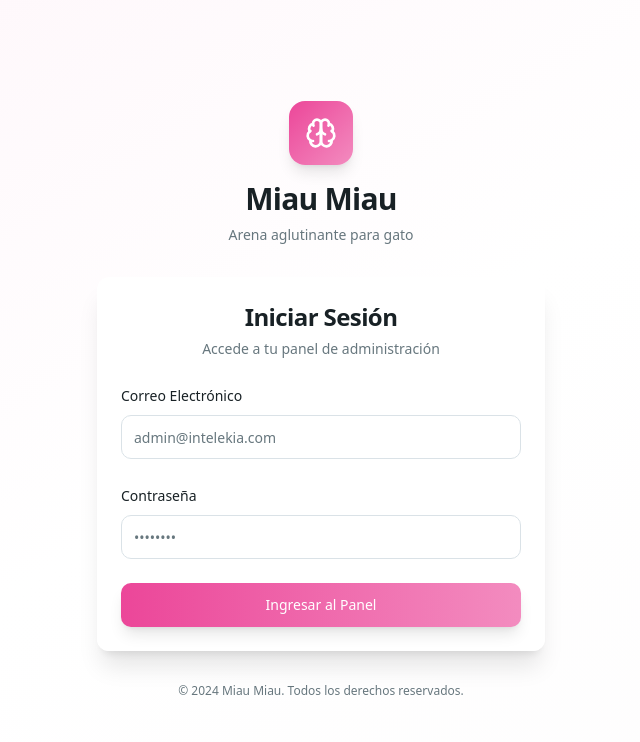
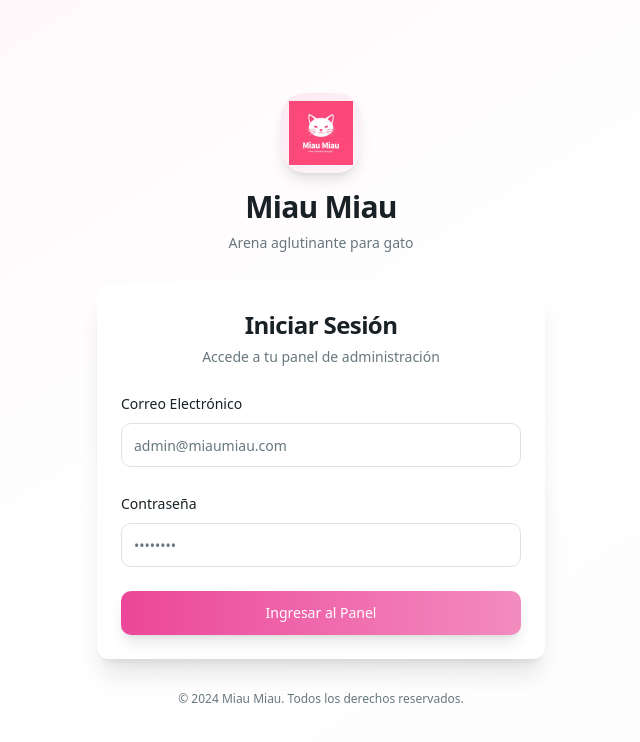
Before and after one commit to JoseManuelGdlO/miaumiua-front, a React (Vite) app: page / in a window 1280 px wide. Shown: the top 742 px of the page, without its empty margins (319-959 px from the left). Built offline with nearby package versions, Linux system fonts and the light colour scheme.

Commit message:
Update logo
Replace brain logo with Arirba logo.

```diff
--- a/src/components/AppSidebar.tsx
+++ b/src/components/AppSidebar.tsx
@@ -1,7 +1,6 @@
 import { useState } from "react";
 import { NavLink, useLocation } from "react-router-dom";
 import {
-  Brain,
   Users,
   Bot,
   Tag,
@@ -28,6 +27,7 @@ import {
   useSidebar,
 } from "@/components/ui/sidebar";
 import { Collapsible, CollapsibleContent, CollapsibleTrigger } from "@/components/ui/collapsible";
+import miauMiauLogo from "@/assets/miau-miau-logo.png";
 
 const menuItems = [
   { title: "Dashboard", url: "/dashboard", icon: Home },
@@ -79,8 +79,12 @@ export function AppSidebar() {
       {/* Header */}
       <div className="p-4 border-b border-sidebar-border">
         <div className="flex items-center space-x-3">
-          <div className="w-8 h-8 bg-gradient-to-br from-primary to-primary-light rounded-lg flex items-center justify-center">
-            <Brain className="h-5 w-5 text-primary-foreground" />
+          <div className="w-10 h-10 bg-gradient-to-br from-primary/10 to-primary/5 rounded-xl flex items-center justify-center p-1">
+            <img
+              src={miauMiauLogo}
+              alt="Miau Miau Logo"
+              className="w-full h-full object-contain"
+            />
           </div>
           {!isCollapsed && (
             <div>
--- a/src/pages/Login.tsx
+++ b/src/pages/Login.tsx
@@ -4,7 +4,7 @@ import { Button } from "@/components/ui/button";
 import { Input } from "@/components/ui/input";
 import { Label } from "@/components/ui/label";
 import { Card, CardContent, CardDescription, CardHeader, CardTitle } from "@/components/ui/card";
-import { Brain } from "lucide-react";
+import miauMiauLogo from "@/assets/miau-miau-logo.png";
 
 const Login = () => {
   const [email, setEmail] = useState("");
@@ -25,8 +25,12 @@ const Login = () => {
         {/* Logo and branding */}
         <div className="text-center space-y-4">
           <div className="flex justify-center">
-            <div className="w-16 h-16 bg-gradient-to-br from-primary to-primary-light rounded-2xl flex items-center justify-center shadow-lg">
-              <Brain className="h-8 w-8 text-primary-foreground" />
+            <div className="w-20 h-20 bg-gradient-to-br from-primary/10 to-primary/5 rounded-3xl flex items-center justify-center shadow-lg p-2">
+              <img
+                src={miauMiauLogo}
+                alt="Miau Miau Logo"
+                className="w-full h-full object-contain"
+              />
             </div>
           </div>
           <div className="space-y-2">
@@ -56,7 +60,7 @@ const Login = () => {
                 <Input
                   id="email"
                   type="email"
-                  placeholder="admin@intelekia.com"
+                  placeholder="admin@miaumiau.com"
                   value={email}
                   onChange={(e) => setEmail(e.target.value)}
                   required
```
Also changed, not shown: src/assets/miau-miau-logo.png (added).
